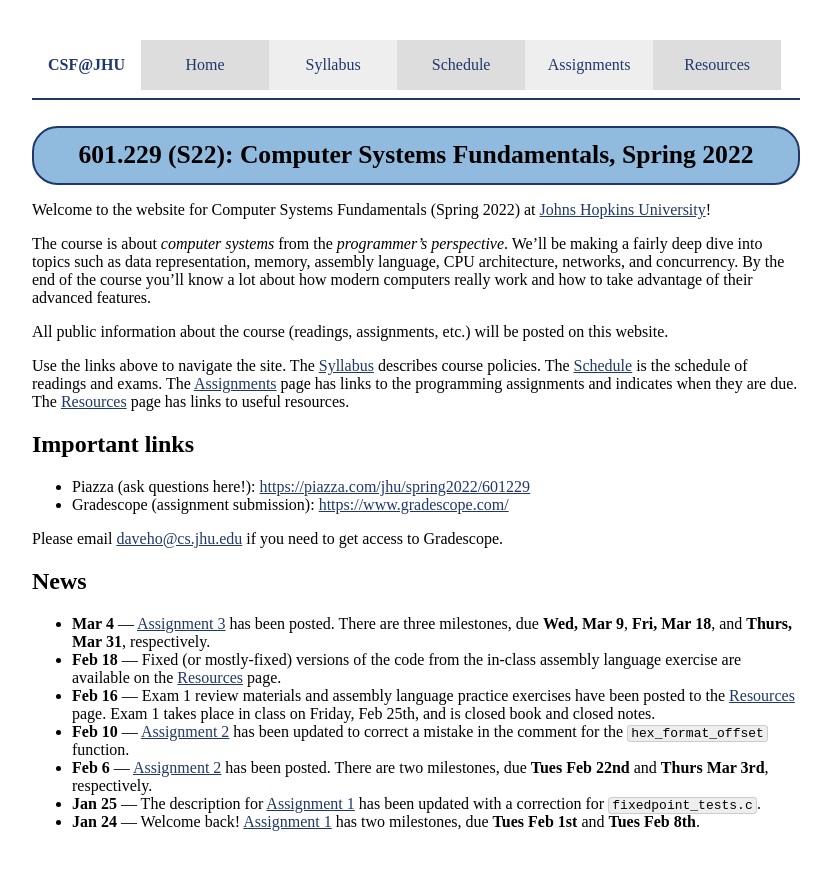
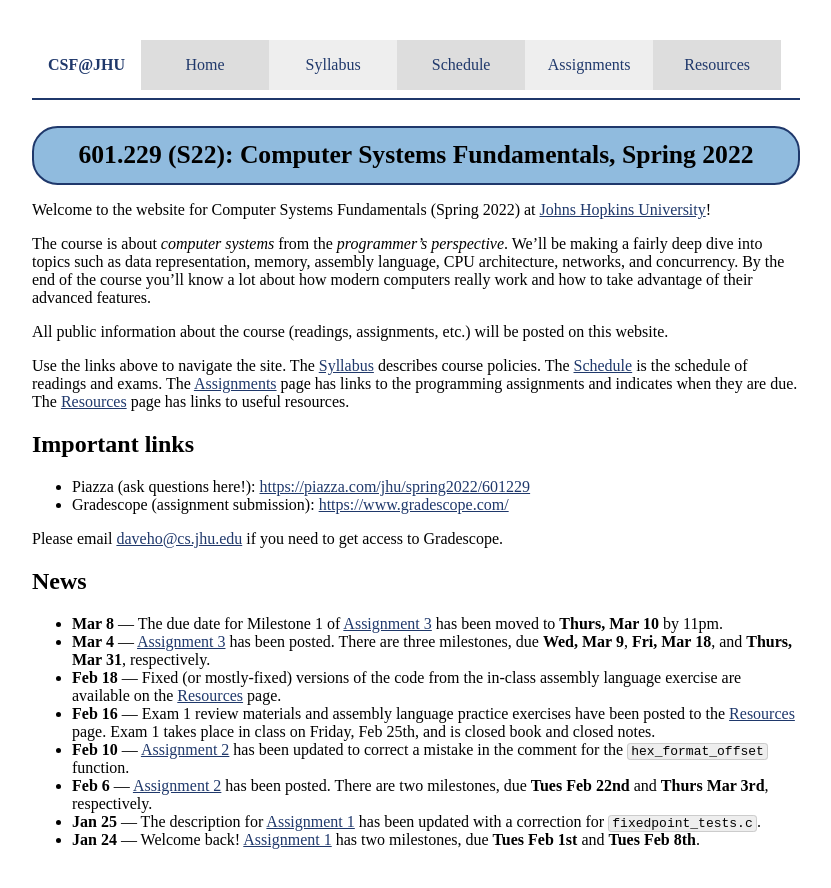
Before and after one commit to jhucsf/spring2022, a Jekyll site: the page built from index.md, in a window 1280 px wide. Shown: the top 888 px of the page, without its empty margins (224-1055 px from the left). Built offline with Jekyll 4.4.1, drawn with Linux system fonts in a browser that asks for light colours.

Commit message:
move due date for A3MS1 back by one day

```diff
--- a/index.md
+++ b/index.md
@@ -32,6 +32,8 @@
 
 ## News
 
+* **Mar 8** — The due date for Milestone 1 of [Assignment 3](assign/assign03.html)
+  has been moved to **Thurs, Mar 10** by 11pm.
 * **Mar 4** — [Assignment 3](assign/assign03.html) has been posted.
   There are three milestones, due **Wed, Mar 9**, **Fri, Mar 18**,
   and **Thurs, Mar 31**, respectively.
```
Also changed, not shown: assign/assign03.md (+1 -1 lines).
